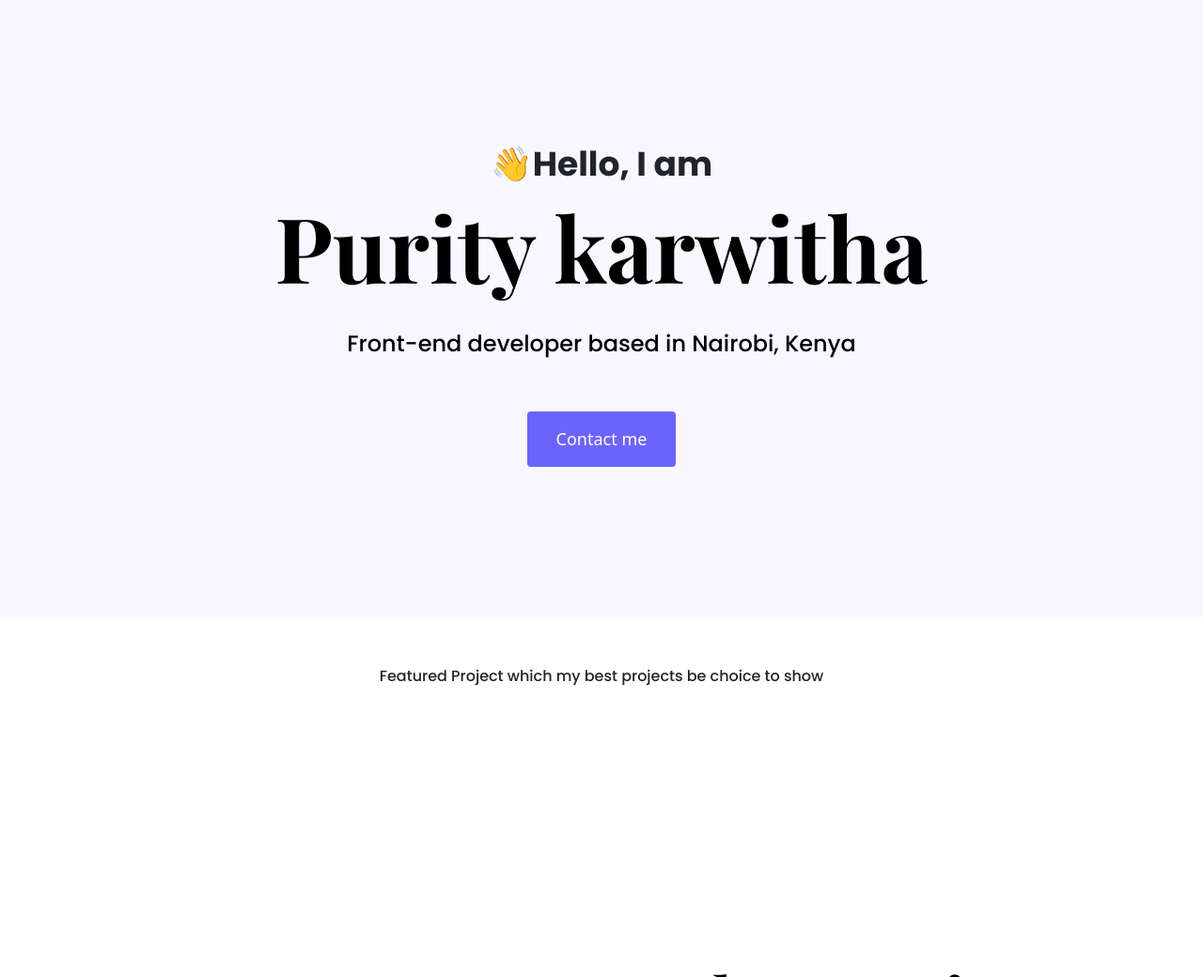
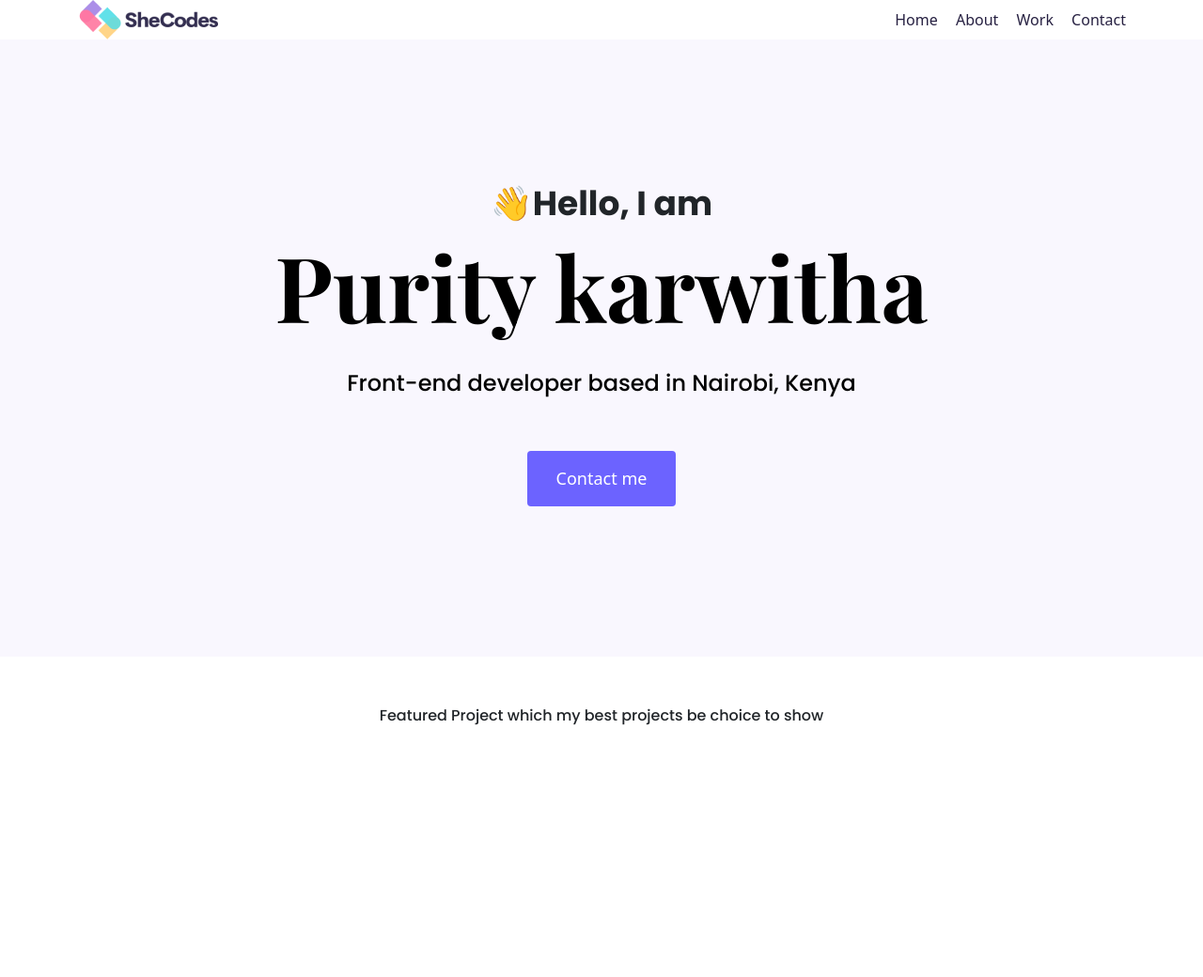
Before and after one commit to pkirimi/Project-she-codes, a plain HTML site: page index.html in a window 1280 px wide. Shown: the top 1040 px of the page at 94% size. Drawn offline with nearby package versions, Linux system fonts and the light colour scheme.

Commit message:
added images, html, and css

```diff
--- a/index.html
+++ b/index.html
@@ -28,6 +28,25 @@
     <title>Document</title>
 </head>
 <body>
+  <div class="container">
+  <nav class="d-flex justify-content-between">
+    <img src="Images/logo (1).png" class="logo" alt="" />
+    <ul>
+      <li class="active">
+        <a href="/">Home</a>
+      </li>
+      <li>
+        <a href="/about.html">About</a>
+      </li>
+      <li>
+        <a href="/work.html">Work</a>
+      </li>
+      <li>
+        <a href="/contact.html">Contact</a>
+      </li>
+    </ul>
+  </nav>
+  </div>
     <div class="hero" >
     <p> 👋Hello, I am</p>
     <h1>Purity karwitha</h1>
@@ -42,7 +61,7 @@
     <div class="row mb-5">
       <div class="project-description"></div>
         <div class="col d-none d-lg-block">
-          <img src="Images/Yoghurt.png.png" class="img-fluid" alt="" />
+          <img src="Images/Yoghurt.png" class="img-fluid" alt="" />
 
         </div>
         <div class="col">
@@ -69,7 +88,7 @@
 <a href="#" class="btn btn-branding-outline">View detail project.</a>
 </div>
 <div class="col d-none d-lg-block">
-<img src="Images/Weather.png.png" class="img-fluid" alt="" />
+<img src="Images/Weather.png" class="img-fluid" alt="" />
 
 </div>
 </div>
@@ -87,7 +106,7 @@
 <a href="#" class="btn btn-branding-outline">View detail project.</a>
 </div>
 <div class="col d-none d-lg-block">
-<img src="Images/Dictionary.png.png" class="img-fluid" alt="" />
+<img src="Images/Dictionary.png" class="img-fluid" alt="" />
 
 </div>
 </div>
--- a/styles/portfolio.css
+++ b/styles/portfolio.css
@@ -119,3 +119,34 @@ p {
         padding: 80px 20px;
     }
 }
+
+.logo {
+    max-width: 150px;
+}
+
+nav li {
+    display: inline;
+    list-style: none;
+    line-height: 42px;
+    margin-left: 15px;
+}
+
+nav ul {
+    padding: 0;
+    margin: 0;
+}
+
+nav {
+    padding: 20px o;
+
+
+}
+
+nav a {
+    text-decoration: none;
+    color: #272142;
+}
+
+nav a:hover {
+    color: var(--branding-color);
+}
```
Also changed, not shown: Images/logo (1).png (added).
